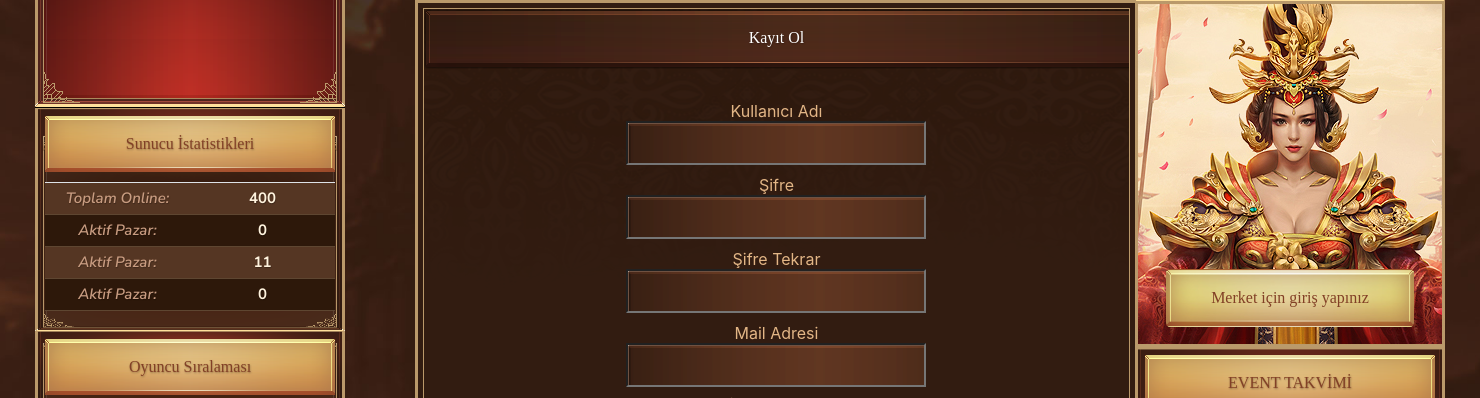
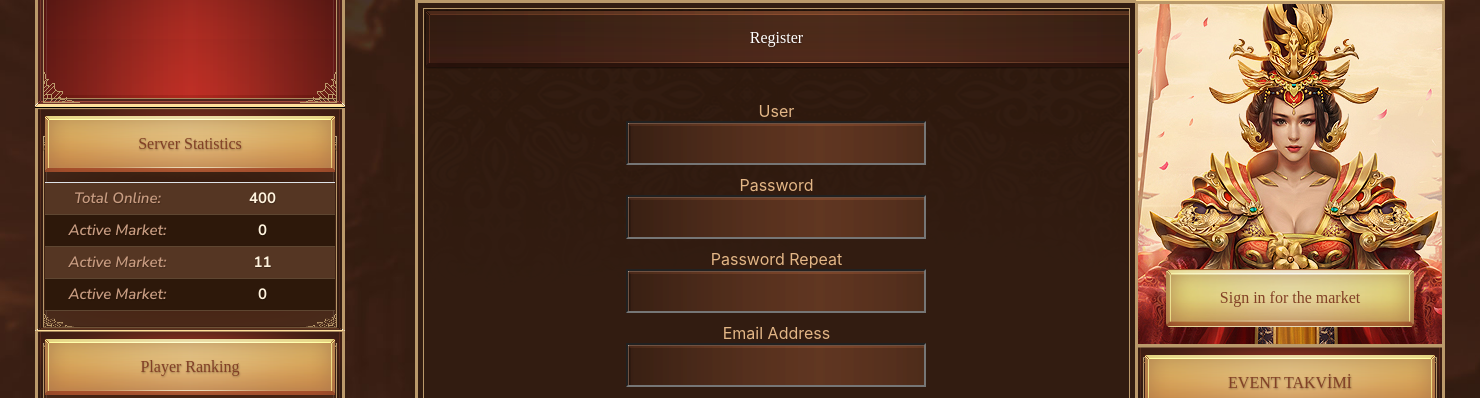
Before and after one commit to AsimATC/metin2dasboard, a PHP site: page /register.php in a window 1480 px wide. Shown: the part 922-1320 px from the top of the page. Run offline with PHP 8.4, Linux system fonts and the light colour scheme; some libraries are stand-ins or nearby versions; some web fonts are replaced.

Commit message:
convert en

```diff
--- a/GET.php
+++ b/GET.php
@@ -36,7 +36,7 @@
                             <div class="main404">
                                 <div class="sub404">
                                     <h1 style="font-size:52px;font-weight:bold">404</h1>
-                                    Aradığınız Sayfa Bulunamadı!
+                                    The Page You Are Looking For Could Not Be Found!
                                 </div>
                             </div>
                         </div>
--- a/admin_paneli.php
+++ /dev/null
@@ -1,4 +0,0 @@
-
-<?php include "section/header.php" ?>
-Giriş Başarılırdır
-<?php include "section/footer.php" ?>
--- a/app/public/client/ares/asset/css/style.css
+++ b/app/public/client/ares/asset/css/style.css
@@ -697,7 +697,7 @@ body {
 	transition: 0.5s;
 }
 .right-part .download-game span {
-	font-size: 51px;
+	font-size: 31px;
 	line-height: 51px;
 	display: block;
 }
--- a/index.php
+++ b/index.php
@@ -11,7 +11,7 @@
                 <div class="update-available">
                     <div class="update-inner">
                         <div class="update-label">
-                            <h3>Haberler&Duyurular</h3>
+                            <h3>News & Announcements</h3>
                         </div>
                         <div class="update-available-inner">
                             <br>
--- a/register.php
+++ b/register.php
@@ -24,7 +24,7 @@
                 <div class="update-available">
                     <div class="update-inner">
                         <div class="update-label">
-                            <h3>Kayıt Ol</h3>
+                            <h3>Register</h3>
                         </div>
                         <div class="update-available-inner">
                             <?php
@@ -68,20 +68,20 @@
                                     if ($kontrol) {
                                     ?>
                                         <div class="alert alert-success mx-auto adres" role="alert" style="font-size: 13px; max-width:760px;">
-                                            <b>Üyelik</b> başarılı bir şekilde eklendi
+                                            <b>Membership</b>  added successfully
                                         </div>
                                     <?php
                                     } else {
                                     ?>
                                         <div class="alert alert-danger mx-auto adres" role="alert" style="font-size: 13px; max-width:760px;">
-                                            <b>Üyelik</b> eklerken bir sorun yaşandı
+                                        <b>There</b> was a problem adding a membership
                                         </div>
                                     <?php
                                     }
                                 } else {
                                     ?>
                                     <div class="alert alert-danger mx-auto adres" role="alert" style="font-size: 13px; max-width:760px;">
-                                        Şifreler Eşleşmiyor Lütfen Kontrol Ediniz
+                                    Passwords Do Not Match Please Check
                                     </div>
                             <?php
                                 }
@@ -94,59 +94,59 @@
                                     <tbody>
                                         <tr>
                                             <td align="center">
-                                                <label>Kullanıcı Adı <br>
+                                                <label>User  <br>
                                                     <input type="text" name="login" id="login" required maxlength="16" />
                                                 </label>
                                             </td>
                                         </tr>
                                         <tr>
                                             <td align="center">
-                                                <label>Şifre <br>
+                                                <label>Password <br>
                                                     <input type="password" name="password" id="pass" required maxlength="30" />
                                                 </label>
                                             </td>
                                         </tr>
                                         <tr>
                                             <td align="center">
-                                                <label>Şifre Tekrar <br>
+                                                <label>Password Repeat <br>
                                                     <input type="password" name="password2" id="pass2" required maxlength="30" />
                                                 </label>
                                             </td>
                                         </tr>
                                         <tr>
                                             <td align="center">
-                                                <label>Mail Adresi <br>
+                                                <label>Email Address <br>
                                                     <input type="email" name="email" id="email" required />
                                                 </label>
                                             </td>
                                         </tr>
                                         <tr>
                                             <td align="center">
-                                                <label>İsim Soyisim <br>
+                                                <label>Name surname <br>
                                                     <input id="name" type="text" name="name" maxlength="60" required />
                                                 </label>
                                             </td>
                                         </tr>
                                         <tr>
                                             <td align="center">
-                                                <label>Adres <br>
+                                                <label>Address <br>
                                                     <input id="ksk" type="text" name="ksk"  required />
                                                 </label>
                                             </td>
                                         </tr>
                                         <tr>
                                             <td align="center">
-                                                <label>Telefon <br>
+                                                <label>Telephone <br>
                                                     <input type="text" id="phone" name="phone" maxlength="10" placeholder="555-555-55-55" required />
                                                 </label>
                                             </td>
                                         </tr>
                                         <div class="form-group">
                                             <td align="center">
-                                                <label>Bizi nerden buldunuz?
+                                                <label>Where did you find us?
                                                     <br>
                                                     <select name="findme" class="select-box">
-                                                        <option value="yok" selected>Lütfen seçiniz...</option>
+                                                        <option value="yok" selected>Please choose...</option>
                                                         <option value="google">Google</option>
                                                         <option value="facebook">Facebook</option>
                                                         <option value="youtube">Youtube</option>
@@ -169,14 +169,14 @@
                                         <tr>
                                             <td align="center">
                                                 <label>
-                                                    <span>Kayıt olarak <a href="privacy/index.php" target="_blank">üyelik sözleşmesini</a> kabul ederim.</span>
+                                                    <span>By registration <a href="" target="_blank">I accept the membership </a> agreement.</span>
                                                 </label>
                                             </td>
                                         </tr>
                                         <tr>
                                             <td align="center">
                                                 <br>
-                                                <input type="submit" value="Kayıt Ol">
+                                                <input type="submit" value="Register">
                                             </td>
                                         </tr>
                                     </tbody>
--- a/section/giris.php
+++ b/section/giris.php
@@ -1,20 +1,20 @@
 <div class="left-part">
     <div class="login">
-        <h2>Giriş Yap</h2>
+        <h2>Login</h2>
         <form method="post" action="index.php" accept-charset="utf-8" autocomplete="off">
             <div class="form-group">
-                <input id="login_input" type="text" class="form-control" name="login" placeholder="Kullanıcı Adı" maxlength="16" autocomplete="off">
+                <input id="login_input" type="text" class="form-control" name="login" placeholder="User name" maxlength="16" autocomplete="off">
             </div>
             <div class="form-group">
-                <input type="password" class="form-control" name="password" placeholder="Şifre" id="password_input" maxlength="20" autocomplete="off">
+                <input type="password" class="form-control" name="password" placeholder="Password" id="password_input" maxlength="20" autocomplete="off">
             </div>
             <div class="g-recaptcha rc-anchor-blue" data-theme="dark" style="transform:scale(0.81);-webkit-transform:scale(0.81);transform-origin:0 0;-webkit-transform-origin:0 0;" data-sitekey="6Lf4keQiAAAAAJfoEoYCbC5qM2OorPUtwP7QHMqe"></div>
             <div class="form-group">
-                <a href="recuperare.php" class="forgot">Şifremi Unuttum</a>
+                <a href="sifreunuttum.php" class="forgot">forgot password</a>
             </div>
-            <input type="submit" value="Giriş Yap" name="giris" class="btn login-btn"></input>
+            <input type="submit" value="Login" name="giris" class="btn login-btn"></input>
             <a href="register.php">
-                <div class="btn account-btn">Kaydol</div>
+                <div class="btn account-btn">Register</div>
             </a>
         </form>
         <?php
@@ -34,7 +34,7 @@
             // Mail ile şifre boşmu dolu ise bu şekilde bir kullanıcı var mı
             if ($mail == "" or $sifre == "") { ?>
                 <div class="alert alert-danger" role="alert">
-                    Lütfen boş geçmeyin !
+                    Please do not go blank !
                 </div>
                 <?php
             } else {
@@ -49,7 +49,9 @@
 
                 ?>
                     <div class="alert alert-success" role="alert">
-                        Başarı ile giriş yapıldı, <b><!--yönlendiriliyorsunuz--></b>
+                        Successfully logged in, <b>
+                            <!--yönlendiriliyorsunuz-->
+                        </b>
                     </div>
                 <?php
 
@@ -57,7 +59,7 @@
                 } else {
                 ?>
                     <div class="alert alert-danger" role="alert">
-                        Kullanıcı bulunamadı !
+                        User not found !
                     </div>
         <?php
                 }
@@ -69,31 +71,31 @@
 
     <div class="bottom-table">
         <div class="c-panel-header">
-            <h2>Sunucu İstatistikleri</h2>
+            <h2>Server Statistics</h2>
         </div>
         <div id="ranking_side_player">
             <table class="table">
                 <center>
                     <tr class="c1">
-                        <td class="pname"><i><b>Toplam Online:</i></b></td>
+                        <td class="pname"><i><b>Total Online:</i></b></td>
                         <td class="score">
                             <font id="online_oyuncu" class="">400</font><br>
                         </td>
                     </tr>
                     <tr class="c1">
-                        <td class="pname"><i><b>Aktif Pazar:</i></b></td>
+                        <td class="pname"><i><b>Active Market:</i></b></td>
                         <td class="score">
                             <font id="online_oyuncu" class="">0</font><br>
                         </td>
                     </tr>
                     <tr class="c1">
-                        <td class="pname"><i><b>Aktif Pazar:</i></b></td>
+                        <td class="pname"><i><b>Active Market:</i></b></td>
                         <td class="score">
                             <font id="online_oyuncu" class="">11</font><br>
                         </td>
                     </tr>
                     <tr class="c1">
-                        <td class="pname"><i><b>Aktif Pazar:</i></b></td>
+                        <td class="pname"><i><b>Active Market:</i></b></td>
                         <td class="score">
                             <font id="online_oyuncu" class="">0</font><br>
                         </td>
@@ -105,7 +107,7 @@
 
     <div class="bottom-table">
         <div class="c-panel-header">
-            <h2>Oyuncu Sıralaması</h2>
+            <h2>Player Ranking</h2>
         </div>
         <div id="ranking_side_player">
             <table class="table">
@@ -117,7 +119,7 @@
 
     <div class="bottom-table">
         <div class="c-panel-header">
-            <h2>Lonca Sıralaması</h2>
+            <h2>Guild Ranking</h2>
         </div>
         <div id="ranking_side_player">
             <table class="table">
--- a/section/header.php
+++ b/section/header.php
@@ -13,7 +13,7 @@
     <meta http-equiv="Content-Type" content="text/html;charset=UTF-8">
     <meta name="viewport" content="width=device-width, initial-scale=1.0">
     <base>
-    <title>Metin2 Panel - #</title>
+    <title>Reloadedsky2</title>
     <!-- /meta start -->
 
     <!-- Favicon -->
@@ -206,9 +206,9 @@
             <nav class="navigation-custom">
                 <div class="navigation-inner">
                     <ul class="left-menu">
-                        <li><a href="index.php">Anasayfa</a></li>
-                        <li><a href="register.php">Kayıt Ol</a></li>
-                        <li><a href="download.php">Oyunu indir</a></li>
+                        <li><a href="index.php">HOME PAGE</a></li>
+                        <li><a href="register.php">REGISTER</a></li>
+                        <li><a href="download.php">DOWNLOAD GAME</a></li>
                     </ul>
                     <div class="logo">
                         <a href="index.php" class="logo-header">
@@ -216,9 +216,9 @@
                         </a>
                     </div>
                     <ul class="right-menu">
-                        <li><a href="player.php">Sıralama</a></li>
-                        <li><a target="_blank" href="https://discord.com/invite/szMPGvTJgm">Destek</a></li>
-                        <li><a target="_blank" href="https://discord.com/invite/qb2NGn2DJ9">Tanıtım</a></li>
+                        <li><a href="player.php">ARRANGEMENT</a></li>
+                        <li><a target="_blank" href="https://discord.com/invite/szMPGvTJgm">SUPPORT</a></li>
+                        <li><a target="_blank" href="https://discord.com/invite/qb2NGn2DJ9">PROMOTION</a></li>
                     </ul>
                 </div>
             </nav>
--- a/section/market.php
+++ b/section/market.php
@@ -5,8 +5,8 @@
                 <img src="app/public/client/ares/asset/images/top-flower.png" alt="flower" class="img-fluid">
             </div>
             <button class="btn btn-download">
-                <span>İNDİR</span>
-                Ücretsiz!
+                <span>DOWNLOAD</span>
+                Free!
             </button>
             <div class="bottom">
                 <img src="app/public/client/ares/asset/images/bottom-flower.png" alt="flower" class="img-fluid">
@@ -19,7 +19,7 @@
             <a href="https://www.facebook.com/people/Twelve-sky-2-Reloaded-/100088134660860/?mibextid=ZbWKwL" target="_blank">
                 <div class="btn btn-vote">
                     <img src="app/public/client/ares/asset/images/vote-icon.png" alt="icon" class="img-fluid">
-                    Facebook Sayfamız
+                    Facebook Page
                 </div>
             </a>
         </div>
@@ -27,7 +27,7 @@
             <a href="https://discord.gg/ATQWDbqkRz" target="_blank">
                 <div class="btn btn-coin">
                     <img src="app/public/client/ares/asset/images/nitemstone.png" alt="icon" class="img-fluid">
-                    Discord Adresimiz
+                    Discord Address
                 </div>
             </a>
         </div>
@@ -45,7 +45,7 @@
     ?>
         <div class="shop-item">
             <img src="app/public/client/ares/asset/images/shop-image.jpg" alt="shop" class="img-fluid">
-            <a href="" class=""><button class="btn btn-shop disable-btn">Merket için giriş yapınız</button></a>
+            <a href="" class=""><button class="btn btn-shop disable-btn">Sign in for the market</button></a>
         </div>
     <?php
     }
@@ -57,7 +57,6 @@
             <h2>EVENT TAKVİMİ</h2>
         </div>
         <div id="ranking_side_player">
-            <iframe src="event/dynamic.php" style="border: none;width: 106%;height: 307px;left: 20px;margin-top: 20px;" id="fancybox-frame"></iframe>
         </div>
     </div>
 
```
Also changed, not shown: download.php (+9 -9 lines), paketler.php (+9 -9 lines), player.php (+9 -9 lines), sifreunuttum.php (renamed from recuperare.php, +7 -29 lines).
